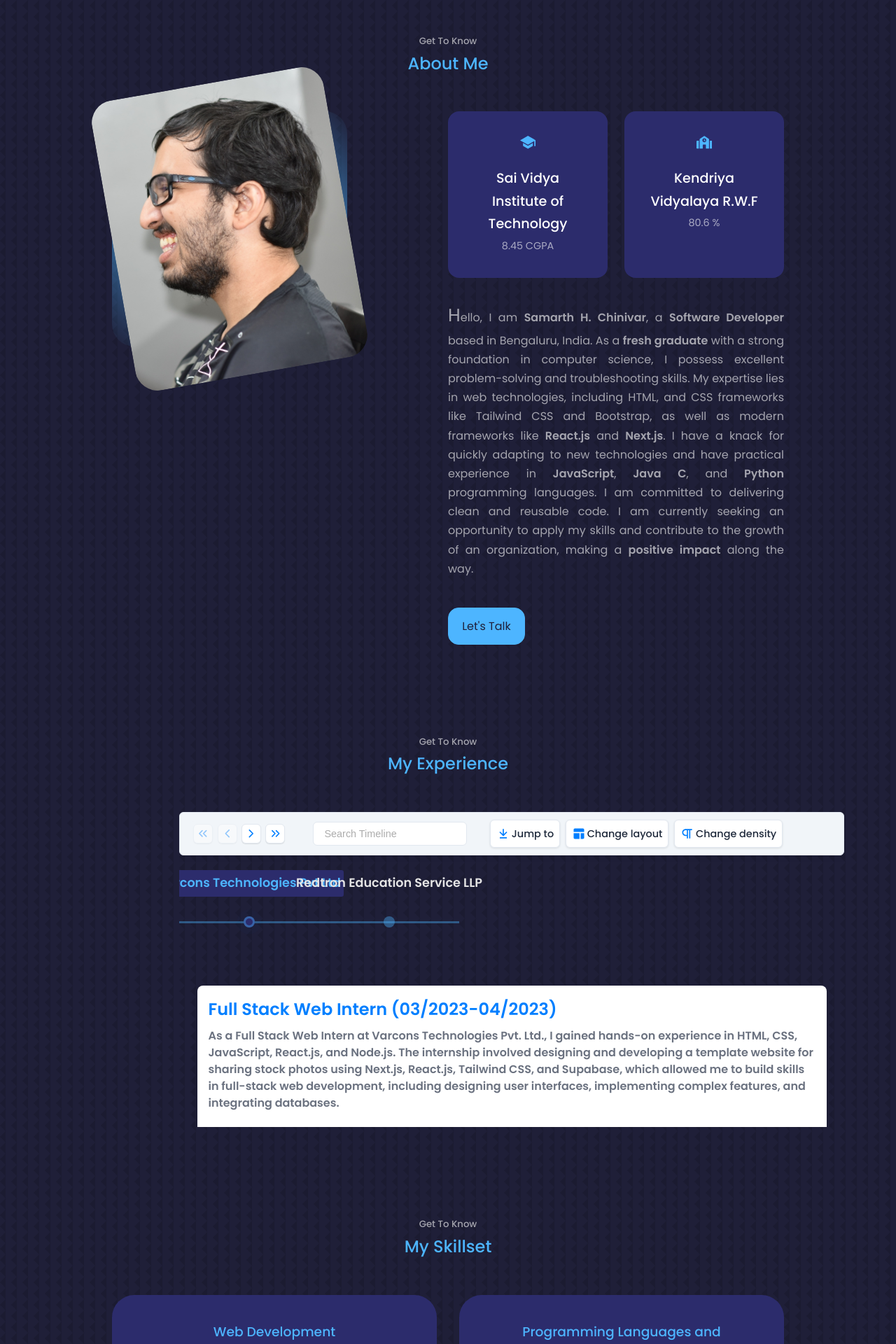
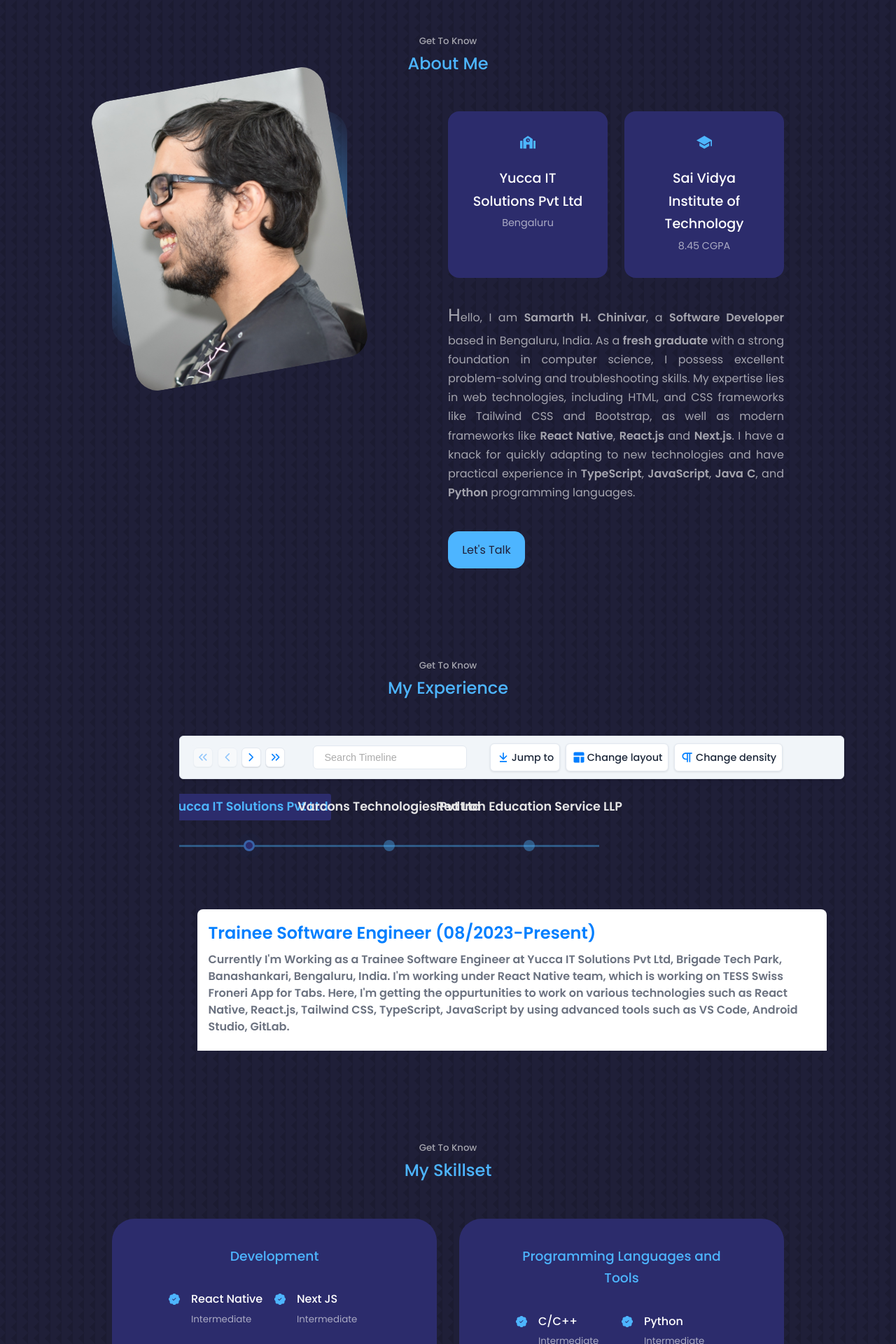
Before and after one commit to SamarthHChinivar/portfolio-website, a React (Create React App) app: page / in a window 1280 px wide. Shown: the part 880-2800 px from the top of the page at 70% size. Built offline with nearby package versions, Linux system fonts and the light colour scheme; a web font is replaced by a local one.

Commit message:
Yucca IT Solutions Pvt Ltd added

```diff
--- a/src/components/about/About.jsx
+++ b/src/components/about/About.jsx
@@ -18,20 +18,21 @@ const About = () => {
 
         <div className="about__content">
           <div className="about__cards">
+
+          <article className='about__card'>
+              <FaSchool className='about__icon'/>
+              <h5><legend>Yucca IT Solutions Pvt Ltd</legend></h5>
+              <small>Bengaluru</small>
+            </article>
+
             <article className='about__card'>
               <IoSchoolSharp className='about__icon'/>
               <h5><legend>Sai Vidya Institute of Technology</legend></h5>
               <small>8.45 CGPA</small>
             </article>
-
-            <article className='about__card'>
-              <FaSchool className='about__icon'/>
-              <h5><legend>Kendriya Vidyalaya R.W.F</legend></h5>
-              <small>80.6 %</small>
-            </article>
           </div>
 
-          <p>Hello, I am <strong>Samarth H. Chinivar</strong>, a <strong>Software Developer</strong> based in Bengaluru, India. As a <strong>fresh graduate</strong> with a strong foundation in computer science, I possess excellent problem-solving and troubleshooting skills. My expertise lies in web technologies, including HTML, and CSS frameworks like Tailwind CSS and Bootstrap, as well as modern frameworks like <strong>React.js</strong> and <strong>Next.js</strong>. I have a knack for quickly adapting to new technologies and have practical experience in <strong>JavaScript</strong>, <strong>Java</strong> <strong>C</strong>, and <strong>Python</strong> programming languages. I am committed to delivering clean and reusable code. I am currently seeking an opportunity to apply my skills and contribute to the growth of an organization, making a <strong>positive impact</strong> along the way.</p>
+          <p>Hello, I am <strong>Samarth H. Chinivar</strong>, a <strong>Software Developer</strong> based in Bengaluru, India. As a <strong>fresh graduate</strong> with a strong foundation in computer science, I possess excellent problem-solving and troubleshooting skills. My expertise lies in web technologies, including HTML, and CSS frameworks like Tailwind CSS and Bootstrap, as well as modern frameworks like <strong>React Native</strong>, <strong>React.js</strong> and <strong>Next.js</strong>. I have a knack for quickly adapting to new technologies and have practical experience in <strong>TypeScript</strong>, <strong>JavaScript</strong>, <strong>Java</strong> <strong>C</strong>, and <strong>Python</strong> programming languages.</p>
 
           <a href="#contact" className='btn btn-primary'>Let's Talk</a>
 
--- a/src/components/contact/Contact.jsx
+++ b/src/components/contact/Contact.jsx
@@ -34,8 +34,8 @@ const Contact = () => {
           <article className="contact__option">
             <MdMarkEmailRead className='contact__option-icon'/>
             <h4>Email</h4>
-            <small>samarthhchinivar.19is@saividya.ac.in</small> <br />
-            <a href="mailto:samarthhchinivar.19is@saividya.ac.in" target='_blank' rel="noopener noreferrer">Send a message</a>
+            <small>samarthharish321@gmail.com</small> <br />
+            <a href="mailto:samarthharish321@gmail.com" target='_blank' rel="noopener noreferrer">Send a message</a>
           </article>
 
           {/* <article className="contact__option">
--- a/src/components/experience/Experience.jsx
+++ b/src/components/experience/Experience.jsx
@@ -4,6 +4,12 @@ import './experience.css';
 
 const Experience = () => {
   const items = [
+    {
+      title: 'Yucca IT Solutions Pvt Ltd',
+      cardTitle: "Trainee Software Engineer (08/2023-Present)",
+      url: "https://www.yuccasolutions.com",
+      cardSubtitle: "Currently I'm Working as a Trainee Software Engineer at Yucca IT Solutions Pvt Ltd, Brigade Tech Park, Banashankari, Bengaluru, India. I'm working under React Native team, which is working on TESS Swiss Froneri App for Tabs. Here, I'm getting the oppurtunities to work on various technologies such as React Native, React.js, Tailwind CSS, TypeScript, JavaScript by using advanced tools such as VS Code, Android Studio, GitLab."
+    },
     {
       title: 'Varcons Technologies Pvt Ltd',
       cardTitle: "Full Stack Web Intern (03/2023-04/2023)",
@@ -30,7 +36,7 @@ const Experience = () => {
           scrollable={{ scrollbar: true }}
           useReadMore={false}
           // itemWidth={300}
-          cardHeight = {200}
+          cardHeight = {100}
           hideControls={true}
           className="my-timeline"
 
--- a/src/components/header/CTA.jsx
+++ b/src/components/header/CTA.jsx
@@ -4,8 +4,10 @@ import CV from '../../assets/cv.pdf'
 const CTA = () => {
   return (
     <div className='cta'>
-      <a href={CV} className='btn btn-primary' target='_blank' rel="noopener noreferrer">Resume</a>
-      <a href="#contact" className='btn'>Contact</a>
+      {/* <a href={CV} className='btn btn-primary' target='_blank' rel="noopener noreferrer">Resume</a> */}
+      {/* <a href="#contact" className='btn'>Contact</a> */}
+
+      <a href="#contact" className='btn btn-primary'>Contact</a>
     </div>
   )
 }
--- a/src/components/skills/Skills.jsx
+++ b/src/components/skills/Skills.jsx
@@ -11,12 +11,12 @@ const Skills = () => {
       <div className="container experience__container">
 
       <div className="experience__domain-specific">
-        <h3>Web Development</h3>
+        <h3>Development</h3>
           <div className="experience__content">
             <article className='experience__details'>
               <BsPatchCheckFill className='experience__details-icon'/>
               <div>
-              <h4>React JS</h4>
+              <h4>React Native</h4>
               <small className='text-light'>Intermediate</small>
               </div>
             </article>
@@ -32,6 +32,22 @@ const Skills = () => {
             <article className='experience__details'>
               <BsPatchCheckFill className='experience__details-icon'/>
               <div>
+              <h4>React JS</h4>
+              <small className='text-light'>Intermediate</small>
+              </div>
+            </article>
+
+            <article className='experience__details'>
+              <BsPatchCheckFill className='experience__details-icon'/>
+              <div>
+              <h4>Tailwind CSS</h4>
+              <small className='text-light'>Beginner</small>
+              </div>
+            </article>
+
+            <article className='experience__details'>
+              <BsPatchCheckFill className='experience__details-icon'/>
+              <div>
               <h4>HTML</h4>
               <small className='text-light'>Experienced</small>
               </div>
@@ -40,23 +56,7 @@ const Skills = () => {
             <article className='experience__details'>
               <BsPatchCheckFill className='experience__details-icon'/>
               <div>
-              <h4>Tailwind CSS</h4>
-              <small className='text-light'>Intermediate</small>
-              </div>
-            </article>
-
-            <article className='experience__details'>
-              <BsPatchCheckFill className='experience__details-icon'/>
-              <div>
-              <h4>Bootstrap</h4>
-              <small className='text-light'>Intermediate</small>
-              </div>
-            </article>
-
-            <article className='experience__details'>
-              <BsPatchCheckFill className='experience__details-icon'/>
-              <div>
-              <h4>Git/GitHub</h4>
+              <h4>GitHub/GitLab</h4>
               <small className='text-light'>Experienced</small>
               </div>
             </article>
@@ -66,7 +66,7 @@ const Skills = () => {
 
 
         <div className="experience_general">
-          <h3>Programming Languages and Databases</h3>
+          <h3>Programming Languages and Tools</h3>
           <div className="experience__content">
             <article className='experience__details'>
               <BsPatchCheckFill className='experience__details-icon'/>
@@ -87,8 +87,8 @@ const Skills = () => {
             <article className='experience__details'>
               <BsPatchCheckFill className='experience__details-icon'/>
               <div>
-              <h4>Java</h4>
-              <small className='text-light'>Beginner</small>
+              <h4>TypeScript</h4>
+              <small className='text-light'>Intermediate</small>
               </div>
             </article>
 
@@ -111,8 +111,8 @@ const Skills = () => {
             <article className='experience__details'>
               <BsPatchCheckFill className='experience__details-icon'/>
               <div>
-              <h4>Supabase</h4>
-              <small className='text-light'>Intermediate</small>
+              <h4>VS Code</h4>
+              <small className='text-light'>Experienced</small>
               </div>
             </article>
 
```
